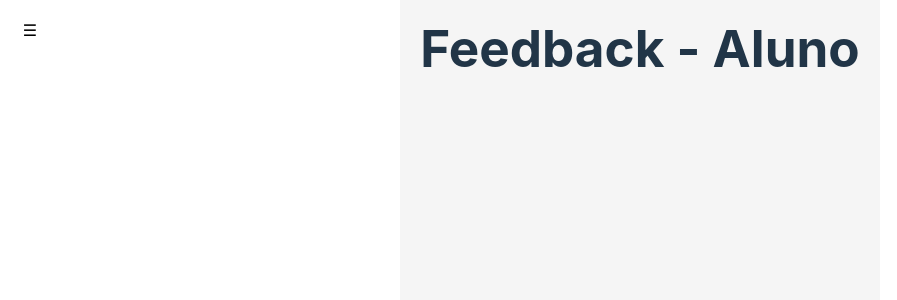
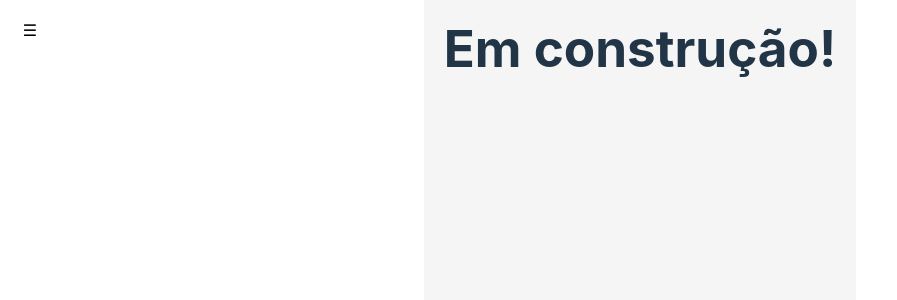
Before and after one commit to leticialunaz/EduTrack-App, a React app in the folder frontend/: page /feedbackAluno in a window 1280 px wide. Shown: the top 300 px of the page, without its empty margins (0-897 px from the left). Built offline with nearby package versions, Linux system fonts and the light colour scheme; the HTML template or start-up script is replaced by a standard one.

Commit message:
versao mais atual 02/12

```diff
--- a/frontend/package.json
+++ b/frontend/package.json
@@ -10,8 +10,10 @@
     "preview": "vite preview"
   },
   "dependencies": {
+    "chart.js": "^4.5.1",
     "lucide-react": "^0.553.0",
     "react": "^19.1.1",
+    "react-chartjs-2": "^5.3.1",
     "react-dom": "^19.1.1",
     "react-router-dom": "^7.9.4"
   },
--- a/frontend/src/pages/aluno/Feedback.jsx
+++ b/frontend/src/pages/aluno/Feedback.jsx
@@ -1,3 +1,3 @@
 export default function FeedbackAluno() {
-	return <h1>Feedback - Aluno</h1>;
+	return <h1>Em construção!</h1>;
 }
```
Also changed, not shown: 1 other file (tests, documents, lock files or other folders).
